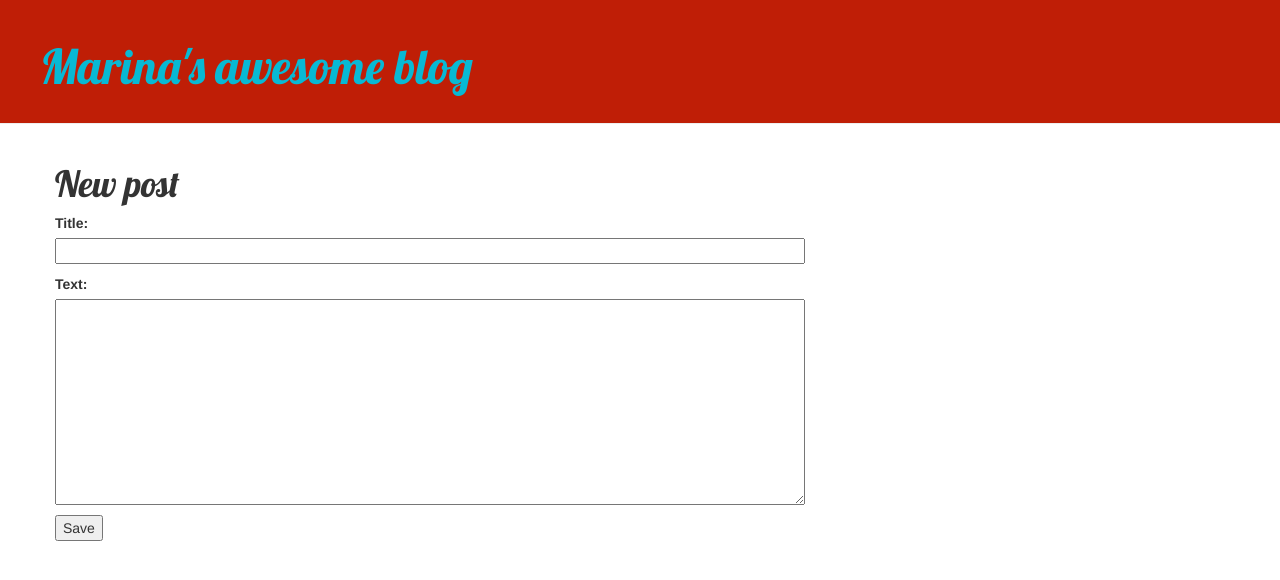
After one commit to marinapapa/django-girls-blog, a Django app: page /post/new/ in a window 1280 px wide. The commit adds this page. Shown: the top 580 px of the page. Run offline with Django 3.2, Linux system fonts and the light colour scheme; some libraries are stand-ins or nearby versions.

Commit message:
Added views to create/edit blog post inside the site.

```diff
--- /dev/null
+++ b/blog/forms.py
@@ -0,0 +1,8 @@
+from django import forms
+from .models import Post
+
+class PostForm(forms.ModelForm):
+
+	class Meta:
+		model = Post
+		fields = ('title', 'text',)
--- a/blog/static/css/blog.css
+++ b/blog/static/css/blog.css
@@ -14,6 +14,12 @@
 
 .content {
     margin-left: 40px;
+}
+
+h5 {
+	font-family: 'Lobster', cursive;
+	font-size: 26pt;
+	color: #8908D4;
 }
 
 h1, h2, h3, h4 {
--- a/blog/templates/blog/base.html
+++ b/blog/templates/blog/base.html
@@ -1,19 +1,23 @@
 {% load staticfiles %}
 <html>
     <head>
-        <title>Django Girls blog</title>
+        <title>Marina's blog</title>
         <link rel="stylesheet" href="//maxcdn.bootstrapcdn.com/bootstrap/3.2.0/css/bootstrap.min.css">
         <link rel="stylesheet" href="//maxcdn.bootstrapcdn.com/bootstrap/3.2.0/css/bootstrap-theme.min.css">
         <link href='//fonts.googleapis.com/css?family=Lobster&subset=latin,latin-ext' rel='stylesheet' type='text/css'>
+        {% if user.is_authenticated %}
+         <a href="{% url 'post_new' %}" class="top-menu"><span class="glyphicon glyphicon-plus"></span></a>
+        {% endif %}
         <link rel="stylesheet" href="{% static 'css/blog.css' %}">
     </head>
  <body>
     <div class="page-header">
-        <h1><a href="/">Django Girls Blog</a></h1>
+        <h1><a href="/">Marina's awesome blog</a></h1>
     </div>
     <div class="content container">
         <div class="row">
             <div class="col-md-8">
+
             {% block content %}
             {% endblock %}
             </div>
--- a/blog/templates/blog/post_detail.html
+++ b/blog/templates/blog/post_detail.html
@@ -7,6 +7,11 @@
                 {{ post.published_date }}
             </div>
         {% endif %}
+
+        {% if user.is_authenticated %}
+    	 <a class="btn btn-default" href="{% url 'post_edit' pk=post.pk %}"><span class="glyphicon glyphicon-pencil"></span></a>
+		{% endif %}
+
         <h1>{{ post.title }}</h1>
         <p>{{ post.text|linebreaksbr }}</p>
     </div>
--- /dev/null
+++ b/blog/templates/blog/post_edit.html
@@ -0,0 +1,10 @@
+{% extends 'blog/base.html' %}
+
+{% block content %}
+    <h1>New post</h1>
+		<form method="POST" class="post-form">{% csrf_token %}
+			{{ form.as_p }}
+			<button type="submit">Save</button>
+
+		</form>
+{% endblock %}
--- a/blog/templates/blog/post_list.html
+++ b/blog/templates/blog/post_list.html
@@ -1,12 +1,15 @@
 {% extends 'blog/base.html' %}
 
 {% block content %}
+    <h5> Check out these posts!
+    </h5>
 	{% for post in posts %}
 		 <div class="post">
+
+			<h1><a href="{% url 'post_detail' pk=post.pk %}">{{ post.title }}</a></h1>
 			 <div class="date">
 			 	<p>published: {{ post.published_date }}</p>
 			</div>
-			<h1><a href="{% url 'post_detail' pk=post.pk %}">{{ post.title }}</a></h1>
 		</div>
 	{% endfor %}
 {% endblock %}
--- a/blog/urls.py
+++ b/blog/urls.py
@@ -4,4 +4,6 @@ from . import views
 urlpatterns = [
 	url(r'^$', views.post_list, name='post_list'),
 	url(r'^post/(?P<pk>\d+)/$', views.post_detail, name='post_detail'),
+	url(r'^post/new/$', views.post_new, name='post_new'),
+	url(r'^post/(?P<pk>\d+)/edit/$', views.post_edit, name='post_edit'),
 ]
--- a/blog/views.py
+++ b/blog/views.py
@@ -2,6 +2,8 @@
 from django.shortcuts import render, get_object_or_404
 from .models import Post
 from django.utils import timezone
+from .forms import PostForm
+from django.shortcuts import redirect
 
 # Create your views here.
 
@@ -12,3 +14,33 @@ def post_list(request):
 def post_detail(request, pk):
 	post = get_object_or_404(Post, pk=pk)
 	return render(request, 'blog/post_detail.html', {'post':post})
+
+def post_new(request):
+
+	if request.method == 'POST':
+		form = PostForm(request.POST)
+		if form.is_valid():
+			post = form.save(commit = False)
+			post.author = request.user
+			post.published_date = timezone.now()
+			post.save()
+			return redirect('post_detail', pk=post.pk)
+	else:
+		form = PostForm()
+
+	return render(request, 'blog/post_edit.html',{'form': form})
+
+
+def post_edit(request, pk):
+    post = get_object_or_404(Post, pk=pk)
+    if request.method == "POST":
+        form = PostForm(request.POST, instance=post)
+        if form.is_valid():
+            post = form.save(commit=False)
+            post.author = request.user
+            post.published_date = timezone.now()
+            post.save()
+            return redirect('post_detail', pk=post.pk)
+    else:
+        form = PostForm(instance=post)
+    return render(request, 'blog/post_edit.html', {'form': form})
```
Also changed, not shown: db.sqlite3.
